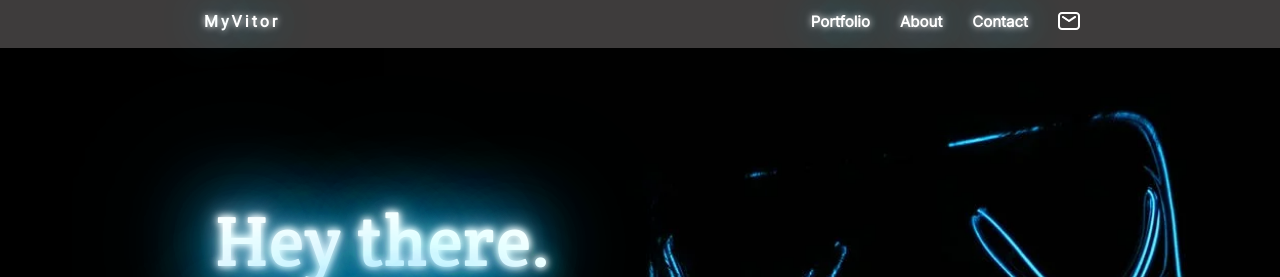
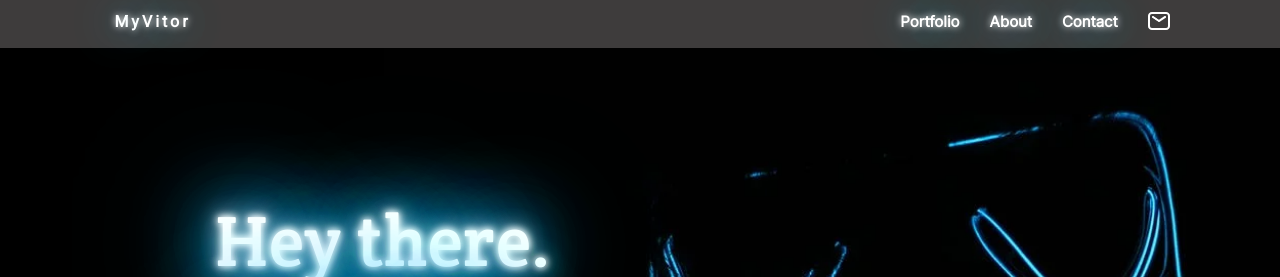
Before and after one commit to VitorGuedesMadeira/MyPortfolio, a website: page index.html in a window 1280 px wide. Shown: the top 277 px of the page. Drawn offline with Linux system fonts and the light colour scheme.

Commit message:
Change code-reviewer changes required

```diff
--- a/style.css
+++ b/style.css
@@ -26,7 +26,7 @@ body {
   display: flex;
   justify-content: space-between;
   height: 48px;
-  padding: 0 15%;
+  padding: 0 8%;
   align-items: center;
   margin: auto;
   z-index: 1;
@@ -71,6 +71,7 @@ body {
 }
 
 .active .menupartlogo img {
+  margin-top: 15px;
   content: url('images/Icon.png');
 }
 
```
